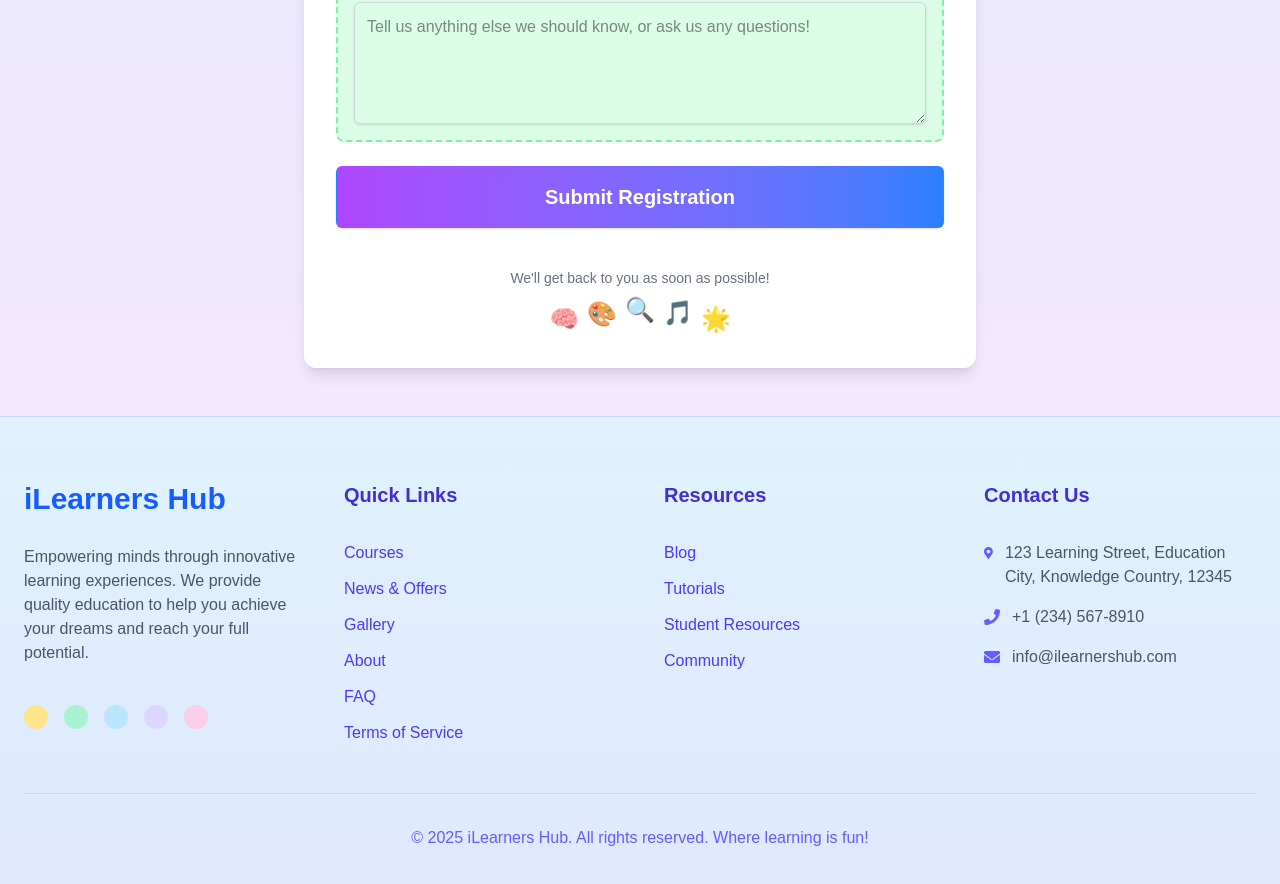
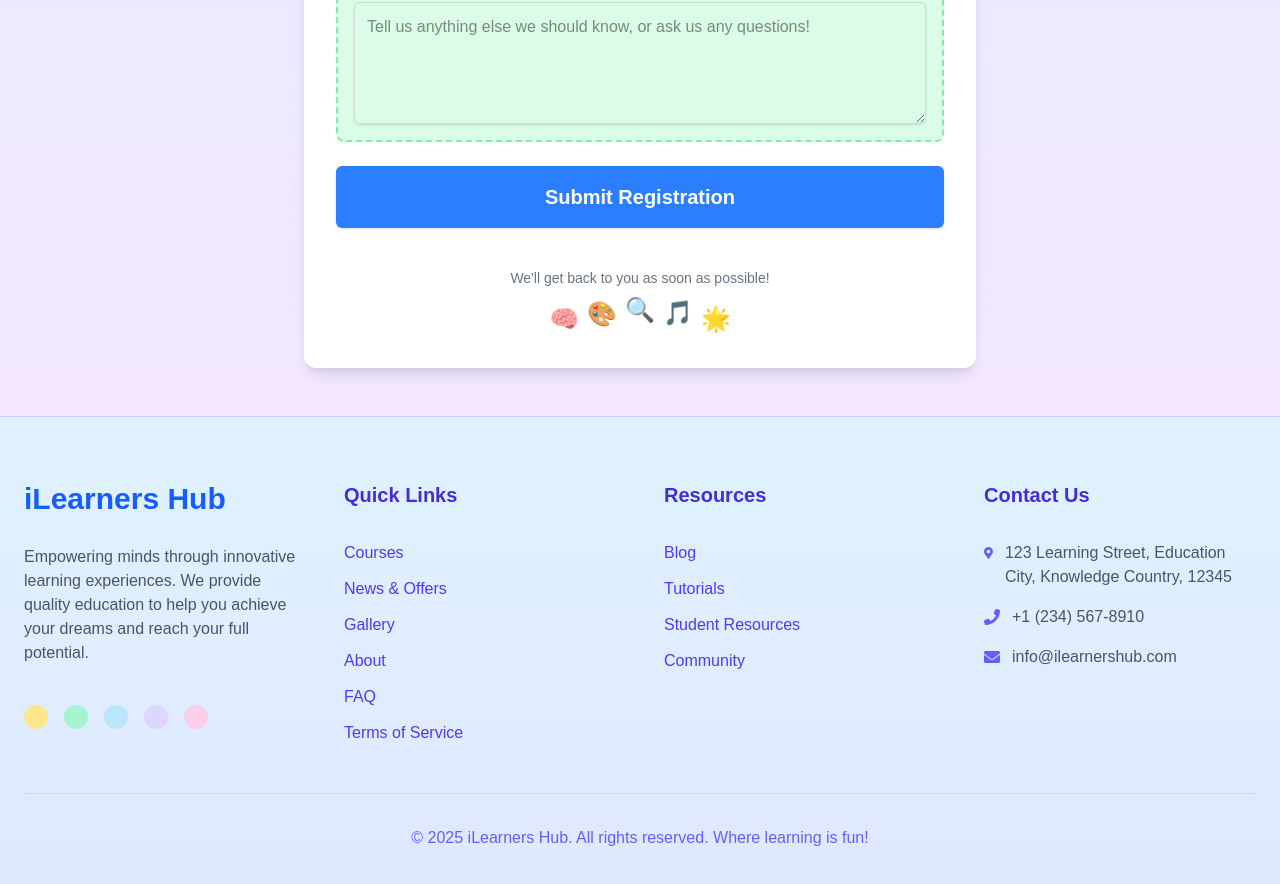
Before and after one commit to MoyasiGinko/iLearners-Hub, a Next.js app: page /register in a window 1280 px wide. Shown: the part 1386-2270 px from the top of the page. Built offline with nearby package versions, Linux system fonts and the light colour scheme.

Commit message:
Update index.tsx

```diff
--- a/components/register/form/index.tsx
+++ b/components/register/form/index.tsx
@@ -277,7 +277,7 @@ const RegistrationForm = () => {
                 whileTap={{ scale: 0.95 }}
                 type="submit"
                 disabled={isSubmitting}
-                className="w-full py-4 px-4 border border-transparent rounded-md shadow-sm text-xl font-bold text-white bg-gradient-to-r from-purple-500 to-blue-500 hover:from-purple-600 hover:to-blue-600 focus:outline-none focus:ring-2 focus:ring-offset-2 focus:ring-blue-500 disabled:opacity-50"
+                className="w-full py-4 px-4 border border-transparent rounded-md shadow-sm text-xl font-bold text-white bg-gradient-to-r from-blue-500 to-blue-500 hover:from-blue-600 hover:to-blue-600 focus:outline-none focus:ring-2 focus:ring-offset-2 focus:ring-blue-500 disabled:opacity-50"
               >
                 {isSubmitting ? (
                   <span className="flex items-center justify-center">
```
